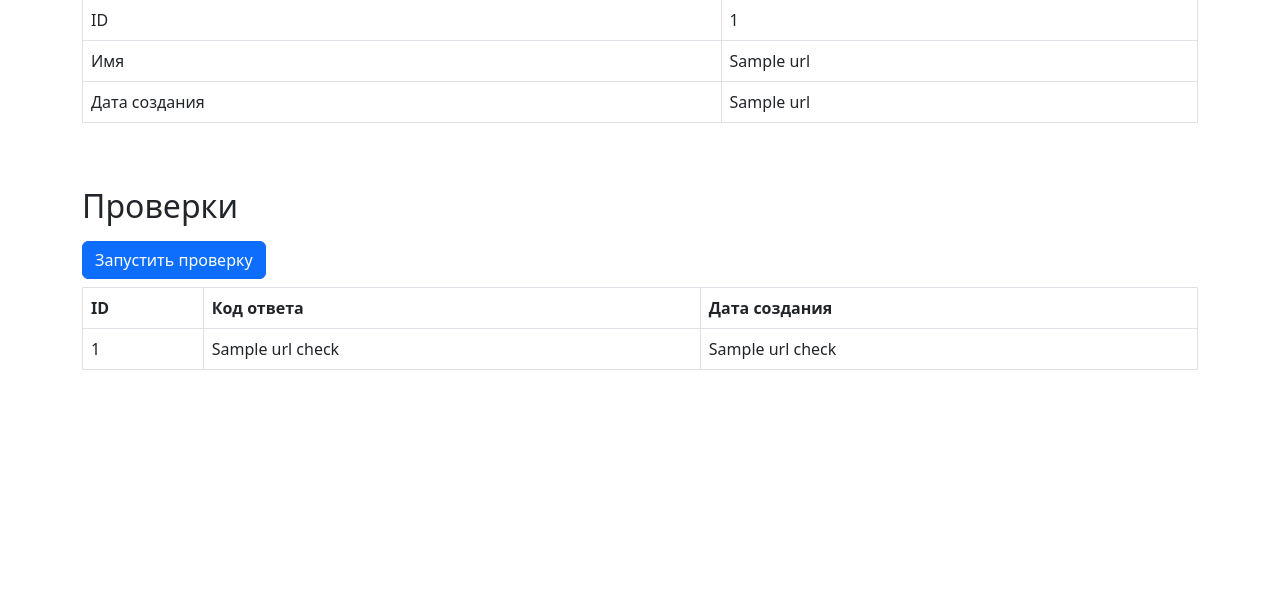
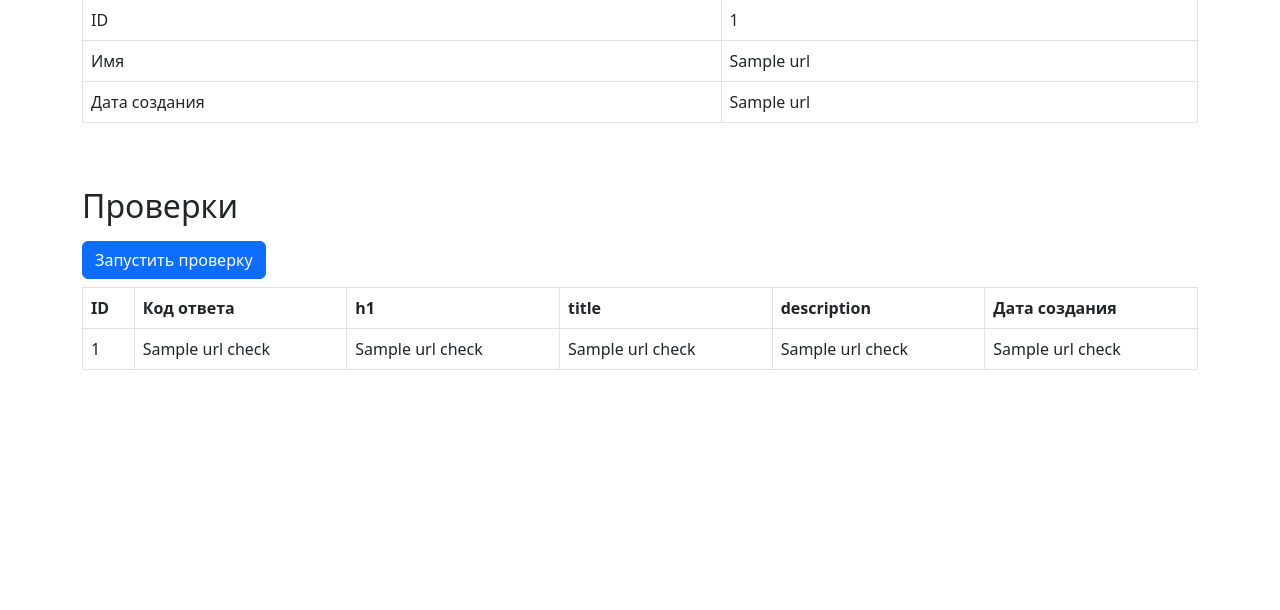
Before and after one commit to blacksmokezip/Page-Analyzer, a Flask app: page /urls/1 in a window 1280 px wide. Shown: the part 129-739 px from the top of the page. Run offline with Flask 3, Linux system fonts and the light colour scheme; a database or web service that is not in the repository returns one stand-in record (values such as "Sample title"); some libraries are stand-ins or nearby versions.

Commit message:
Final step

```diff
--- a/page_analyzer/app.py
+++ b/page_analyzer/app.py
@@ -5,6 +5,8 @@ from dotenv import load_dotenv, find_dotenv
 from datetime import date
 from urllib.parse import urlparse
 import requests
+from bs4 import BeautifulSoup
+
 
 load_dotenv(find_dotenv())
 
@@ -117,8 +119,34 @@ def check_url(id):
         except Exception:
             flash('Произошла ошибка при проверке')
             return redirect(url_for('url_id', id=url[0]))
-        query = f"INSERT INTO url_checks (url_id, status_code, created_at)" \
-                f" VALUES ('{url[0]}', {r.status_code}, '{date.today()}')"
+        soup = BeautifulSoup(r.text, 'lxml')
+        h1 = soup.find('h1')
+        title = soup.find('title')
+        meta_tag = soup.find('meta', {'name': 'description'})
+        if h1:
+            h1 = h1.text
+        else:
+            h1 = ''
+        if title:
+            title = title.text
+        else:
+            title = ''
+        if meta_tag:
+            content = meta_tag['content']
+        else:
+            content = ''
+        query = f"INSERT INTO url_checks (url_id," \
+                f" status_code," \
+                f" h1," \
+                f" title," \
+                f" description," \
+                f" created_at)" \
+                f" VALUES ('{url[0]}'," \
+                f" {r.status_code}," \
+                f" '{h1}'," \
+                f" '{title}'," \
+                f" '{content}'," \
+                f" '{date.today()}')"
         cur.execute(query)
         conn.commit()
 
--- a/page_analyzer/templates/show.html
+++ b/page_analyzer/templates/show.html
@@ -77,9 +77,9 @@
       <tr>
         <th>ID</th>
         <th>Код ответа</th>
-        <!-- <th>h1</th> -->
-        <!-- <th>title</th> -->
-        <!-- <th>description</th> -->
+        <th>h1</th>
+        <th>title</th>
+        <th>description</th>
         <th>Дата создания</th>
       </tr>
     </thead>
@@ -88,6 +88,9 @@
       <tr>
         <td>{{ item[0] }}</td>
         <td>{{ item[2] }}</td>
+        <td>{{ item[3] }}</td>
+        <td>{{ item[4] }}</td>
+        <td>{{ item[5] }}</td>
         <td>{{ item[6] }}</td>
       </tr>
       {% endfor %}
--- a/pyproject.toml
+++ b/pyproject.toml
@@ -13,6 +13,8 @@ gunicorn = "^21.2.0"
 python-dotenv = "^1.0.0"
 psycopg2-binary = "^2.9.7"
 requests = "^2.31.0"
+beautifulsoup4 = "^4.12.2"
+lxml = "^4.9.3"
 
 
 [tool.poetry.group.dev.dependencies]
```
Also changed, not shown: settings.py (deleted, +0 -7 lines), test.py (+32 -14 lines), 1 other file.
